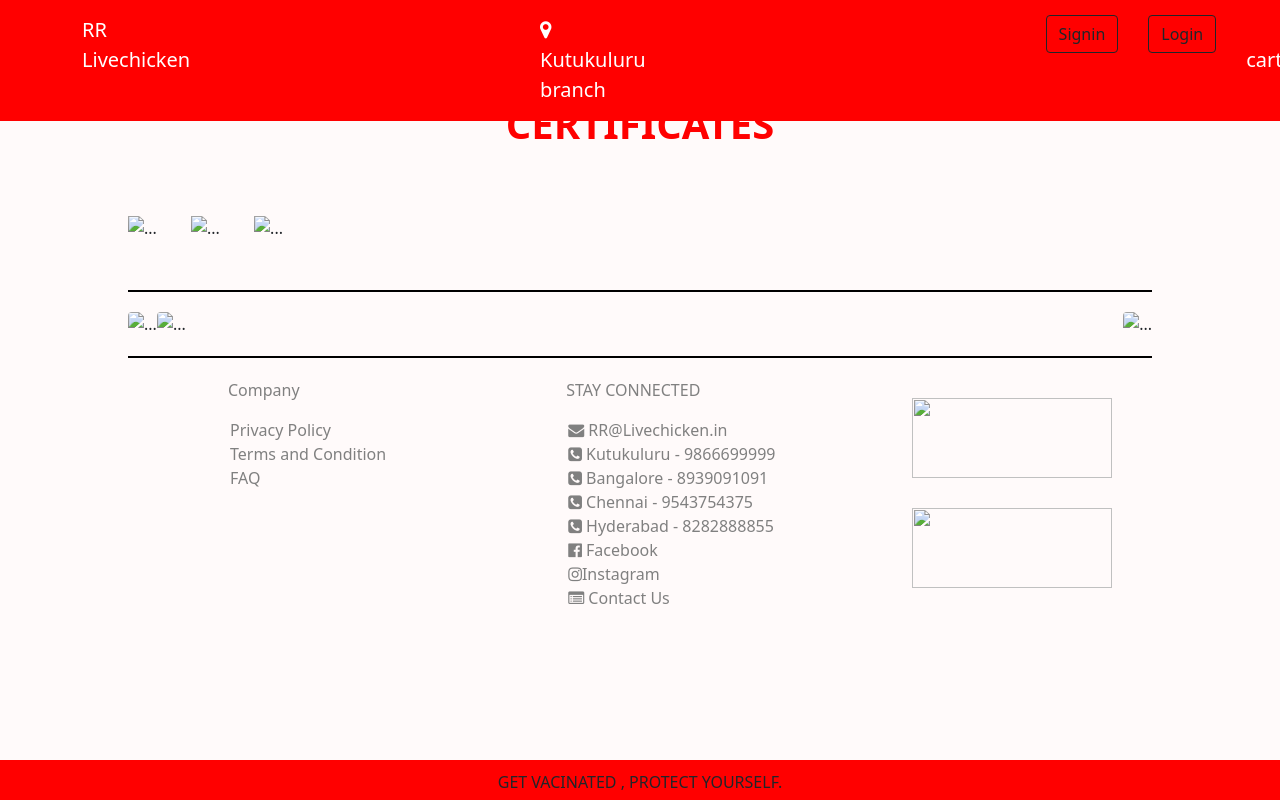
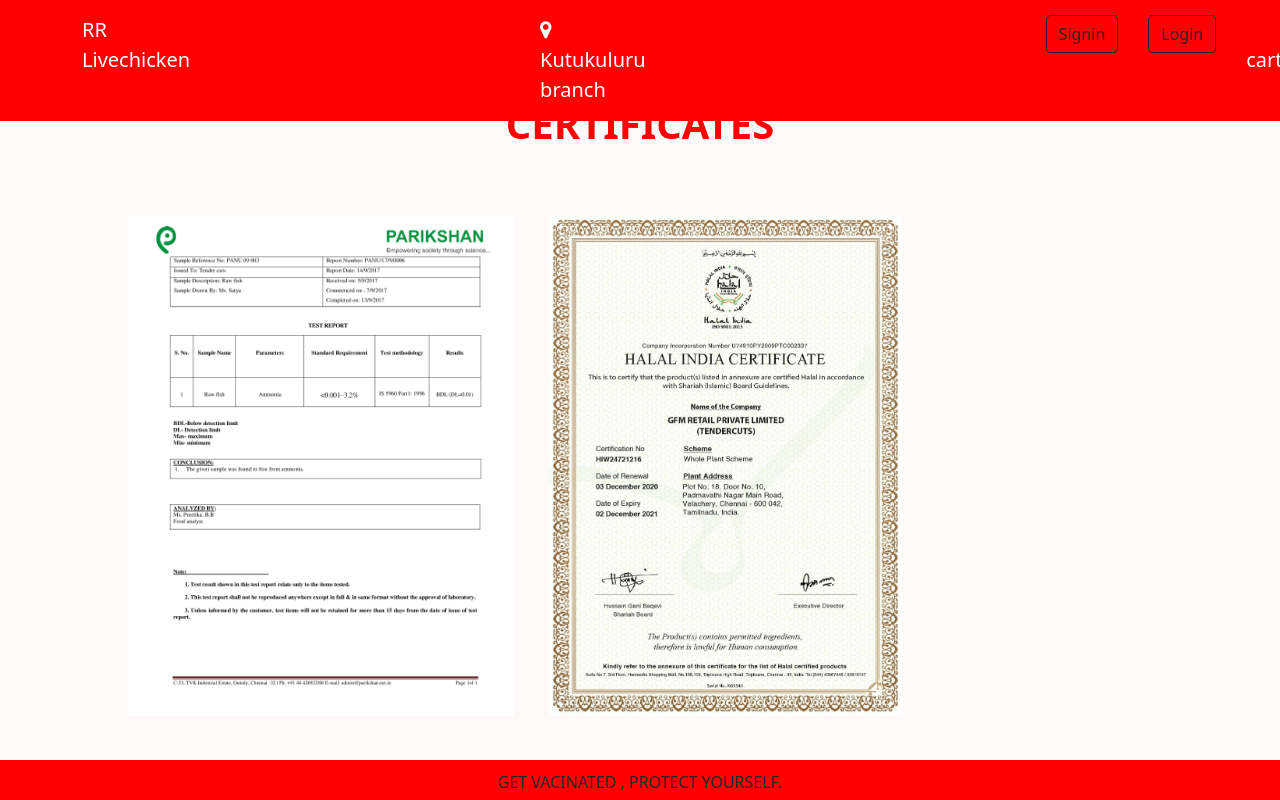
Before and after one commit to RamaReddy12121/pa1, a plain HTML site: page certificate.html in a window 1280 px wide. Shown: the top 800 px of the page. Drawn offline with nearby package versions, Linux system fonts and the light colour scheme.

Commit message:
Update certificate.html

```diff
--- a/certificate.html
+++ b/certificate.html
@@ -31,16 +31,16 @@
   <h1 class="part" ><strong>CERTIFICATES</strong></h1>
 
     <div>
-        <img src="images/parikshan_01_04_2019.jpg" class="certificate " alt="...">
-        <img src="images/halal-23dec.jpg" class="certificate " alt="...">
-        <img src="images/eurofins20211.jpg" class=" certificate" alt="...">
+        <img src="parikshan_01_04_2019.jpg" class="certificate " alt="...">
+        <img src="halal-23dec.jpg" class="certificate " alt="...">
+        <img src="eurofins20211.jpg" class=" certificate" alt="...">
 
     </div>
     <div class="bottom1">
 
-        <img src="images/toi.png" class="rounded float-start" alt="...">
-        <img src="images/yourstory-logo.png" class="rounded float-end" alt="...">
-        <img src="images/hindu.png" class="rounded mx-auto d-block" alt="...">
+        <img src="toi.png" class="rounded float-start" alt="...">
+        <img src="yourstory-logo.png" class="rounded float-end" alt="...">
+        <img src="hindu.png" class="rounded mx-auto d-block" alt="...">
       </div>
       <div class="bottom2">
         <div class="b3">
@@ -65,8 +65,8 @@
           </ul>
         </div>
         <div class="b5">
-          <img class="img1"src="images/app-store.png" alt=""><br>
-          <img class="img2" src="images/play-store.png" alt="">
+          <img class="img1"src="app-store.png" alt=""><br>
+          <img class="img2" src="play-store.png" alt="">
         </div>
       </div>
     </div>
```
